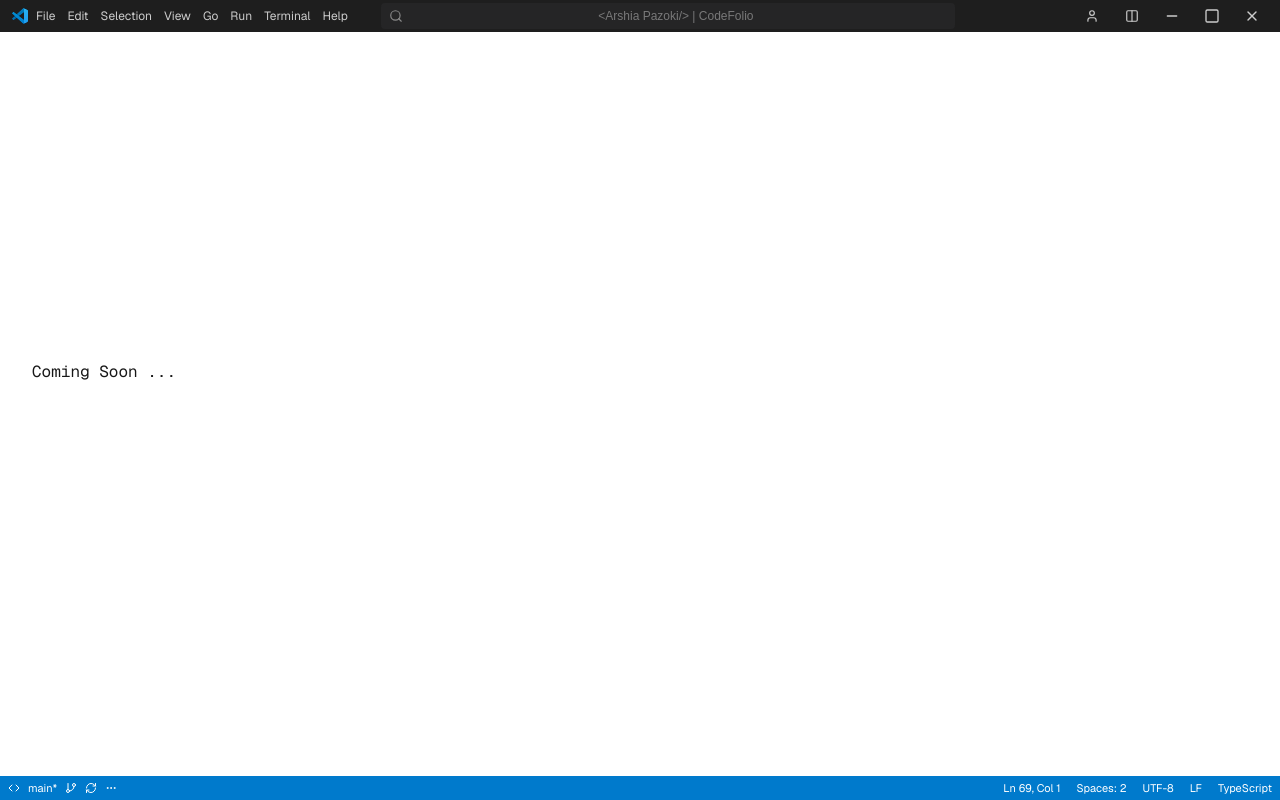
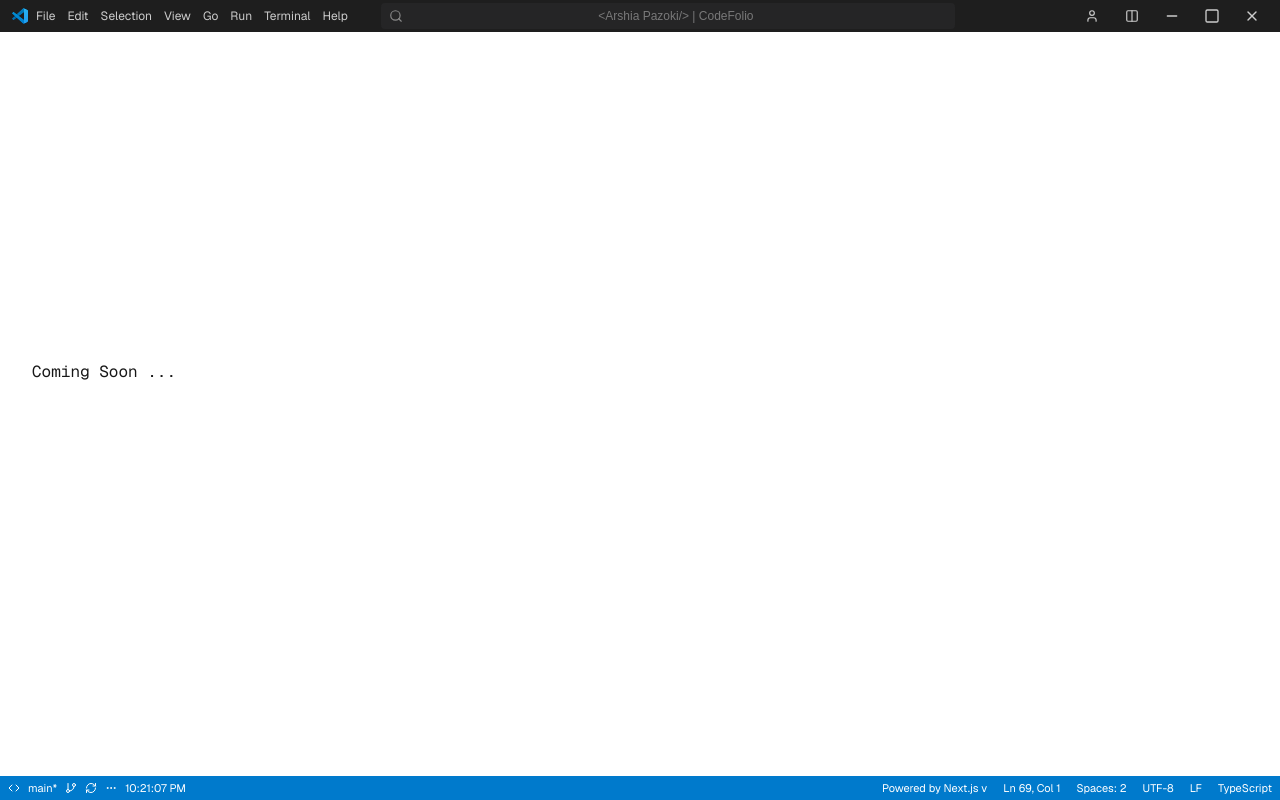
Before and after one commit to ArshiaPazoki/codefolio, a Next.js app: page / in a window 1280 px wide. Built offline with nearby package versions, Linux system fonts and the light colour scheme.

Commit message:
feat: Statusbar v0.2 with some extra features

```diff
--- /dev/null
+++ b/src/shared/lib/useCurrentTime.ts
@@ -0,0 +1,26 @@
+// src/shared/lib/useCurrentTime.ts
+'use client'
+
+import { useState, useEffect } from 'react'
+
+/**
+ * Returns the current time as a formatted string (HH:MM:SS),
+ * updating once a second.
+ */
+export function useCurrentTime(): string {
+  const [time, setTime] = useState(() => {
+    const now = new Date()
+    return now.toLocaleTimeString()
+  })
+
+  useEffect(() => {
+    const timer = setInterval(() => {
+      const now = new Date()
+      setTime(now.toLocaleTimeString())
+    }, 1000)
+
+    return () => clearInterval(timer)
+  }, [])
+
+  return time
+}
--- a/src/widgets/Statusbar/Statusbar.tsx
+++ b/src/widgets/Statusbar/Statusbar.tsx
@@ -2,10 +2,13 @@
 'use client'
 
 import { FC } from 'react'
-import Image from 'next/image'
-import { Code, GitBranch, RefreshCw, MoreHorizontal } from 'lucide-react'
+import { Code, GitBranch, RefreshCw, MoreHorizontal,  } from 'lucide-react'
+import { version as nextVersion } from 'next/package.json'
+import { useCurrentTime } from '@/shared/lib/useCurrentTime'
 
-const Statusbar: FC = () => (
+const Statusbar: FC = () => {
+    const currentTime = useCurrentTime()
+    return (
   <footer className="flex items-center justify-between h-6 bg-[#007acc] text-white text-[11px] font-sans select-none">
     {/* Left side: branch, sync, more */}
     <div className="flex items-center space-x-2 px-2">
@@ -17,10 +20,10 @@ const Statusbar: FC = () => (
     </div>
 
     {/* Center: filler to allow right alignment */}
-    <div className="flex-1"></div>
-
+    <div className="flex-1">{currentTime}</div>
     {/* Right side: cursor position, spaces, encoding, eol, language */}
     <div className="flex items-center space-x-4 px-2">
+      <span>Powered by Next.js v{nextVersion}</span>
       <span>Ln 69, Col 1</span>
       <span>Spaces: 2</span>
       <span>UTF-8</span>
@@ -29,5 +32,5 @@ const Statusbar: FC = () => (
     </div>
   </footer>
 )
-
+}
 export default Statusbar
```
